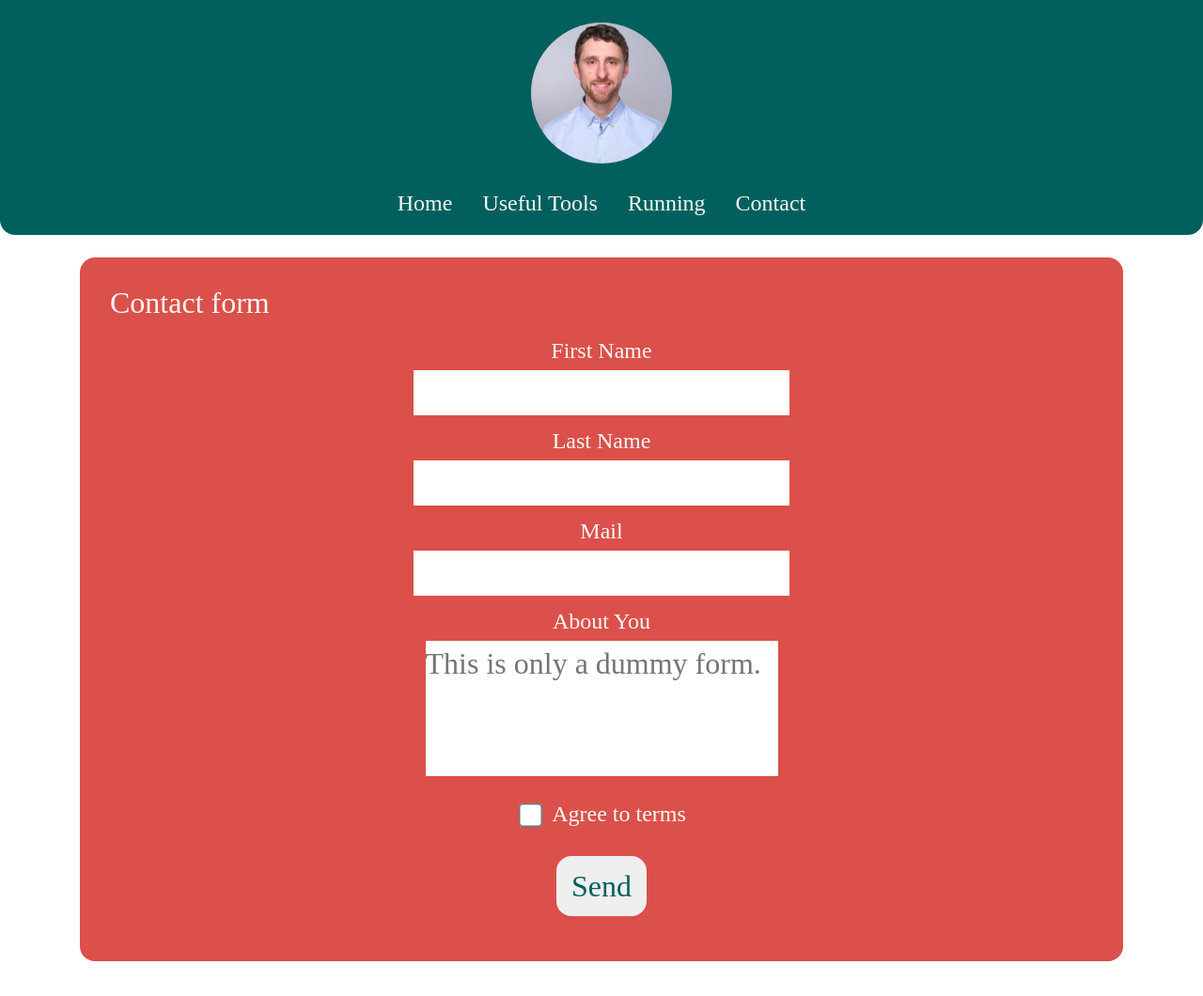
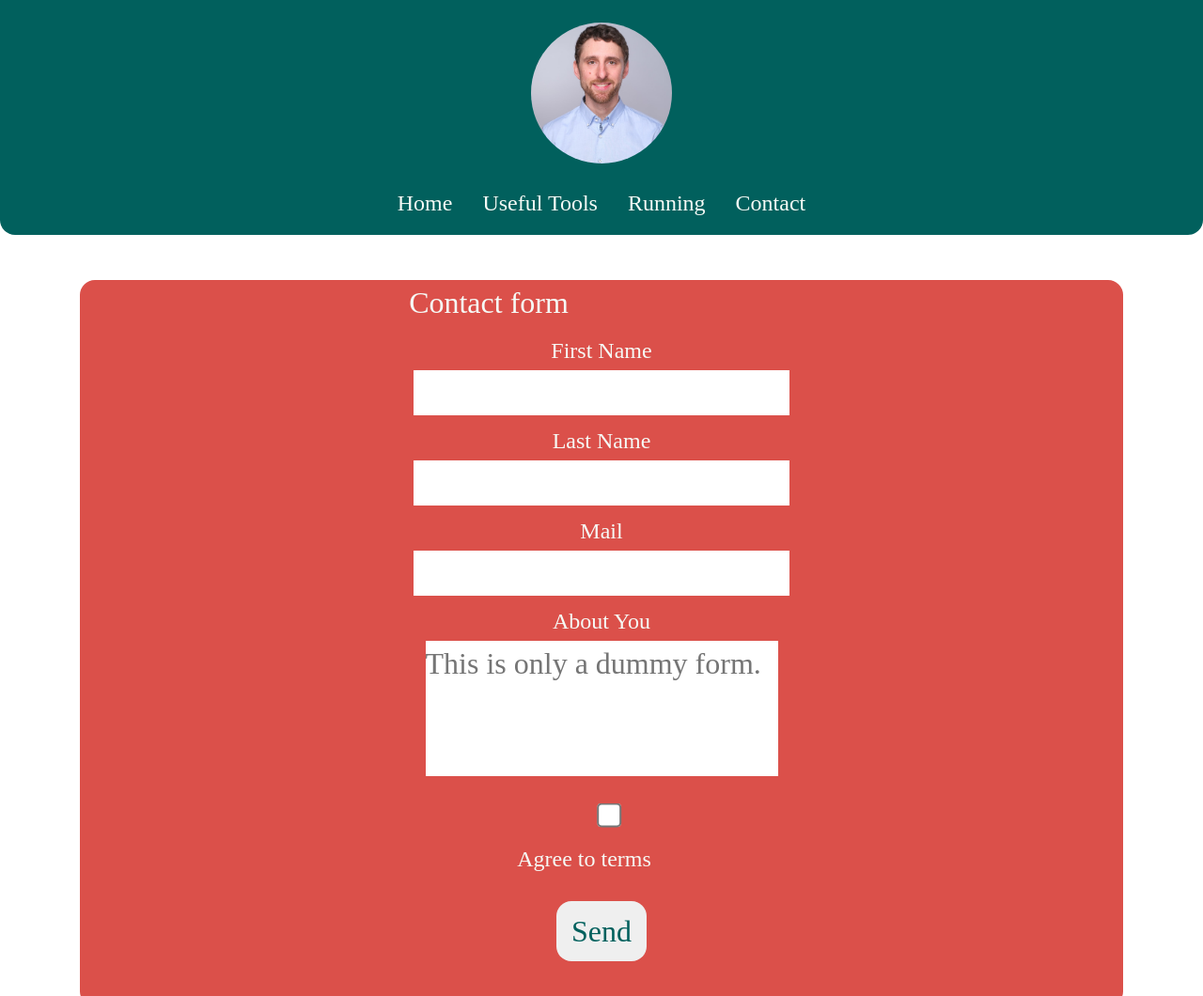
Before and after one commit to kurz-m/first-try-website, a plain HTML site: page contact.html in a window 1280 px wide. Shown: the top 1060 px of the page at 94% size. Drawn offline with Linux system fonts and the light colour scheme.

Commit message:
adjusted the contact form to being better adjusted to mobile devices.

```diff
--- a/contact.html
+++ b/contact.html
@@ -30,10 +30,10 @@
     <section>
       <form action="" method="post">
         <div class="container padding-block-900">
-          <fieldset class="contact-form padding-block-900">
+          <fieldset class="contact-form padding-block-900 padding-inline-900">
             <legend>Contact form</legend>
             <div>
-              <label class="label" for="firstName">First Name</label>
+              <label class="label first-input" for="firstName">First Name</label>
             </div>
             <div>
               <input type="text" name="first_name" id="firstName">
--- a/style.css
+++ b/style.css
@@ -173,24 +173,29 @@ body {
 /* Contact form style */
 .contact-form {
   display: flex;
+  position: relative;
   flex-direction: column;
   align-items: center;
   background-color: var(--clr-accent);
   border-radius: 1rem;
   border: none;
+  width: 100%;
 }
 
 legend {
-  float: left;
-  width: 100%;
-  font-size: var(--fs-900);
+  margin-inline: auto;
+  position: absolute;
+  top: 5px;
+  /*float: left;
+  width: 100%;*/
+  font-size: var(--fs-700);
   font-weight: var(--fw-semi-bold);
-  padding-left: 2rem;
+  /*padding-left: 2rem;*/
 }
 
 .label {
   color: var(--clr-light);
-  font-size: var(--fs-700);
+  font-size: var(--fs-400);
   font-weight: var(--fw-semi-bold);
 }
 
@@ -212,6 +217,7 @@ input,
 textarea {
   border: none;
   resize: none;
+  width: 100%;
 }
 
 input[type=checkbox] {
@@ -219,7 +225,25 @@ input[type=checkbox] {
   margin-inline: 0.5rem;
 }
 
+@media (min-width: 32em) {
+legend {
+  position: relative;
+  font-size: var(--fs-900);
+  font-weight: var(--fw-semi-bold);
+  text-align: center;
+  left: -7.5rem;
+  top: 1.5rem;
+}
+
+  .label {
+  font-size: var(--fs-700);
+  font-weight: var(--fw-semi-bold);
+  }
+
+}
+
 @media (min-width: 50em) {
+
 
   .even-columns {
   grid-auto-flow: column;
```
